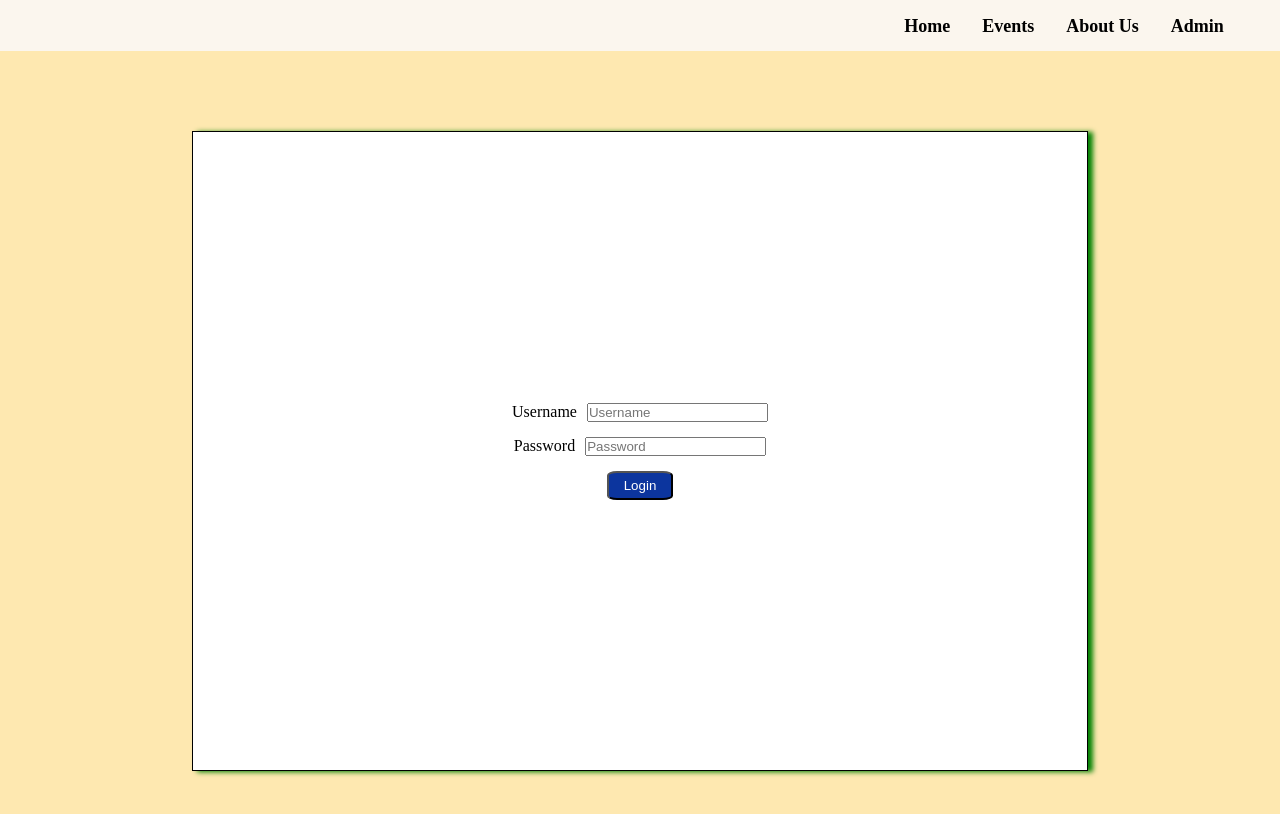
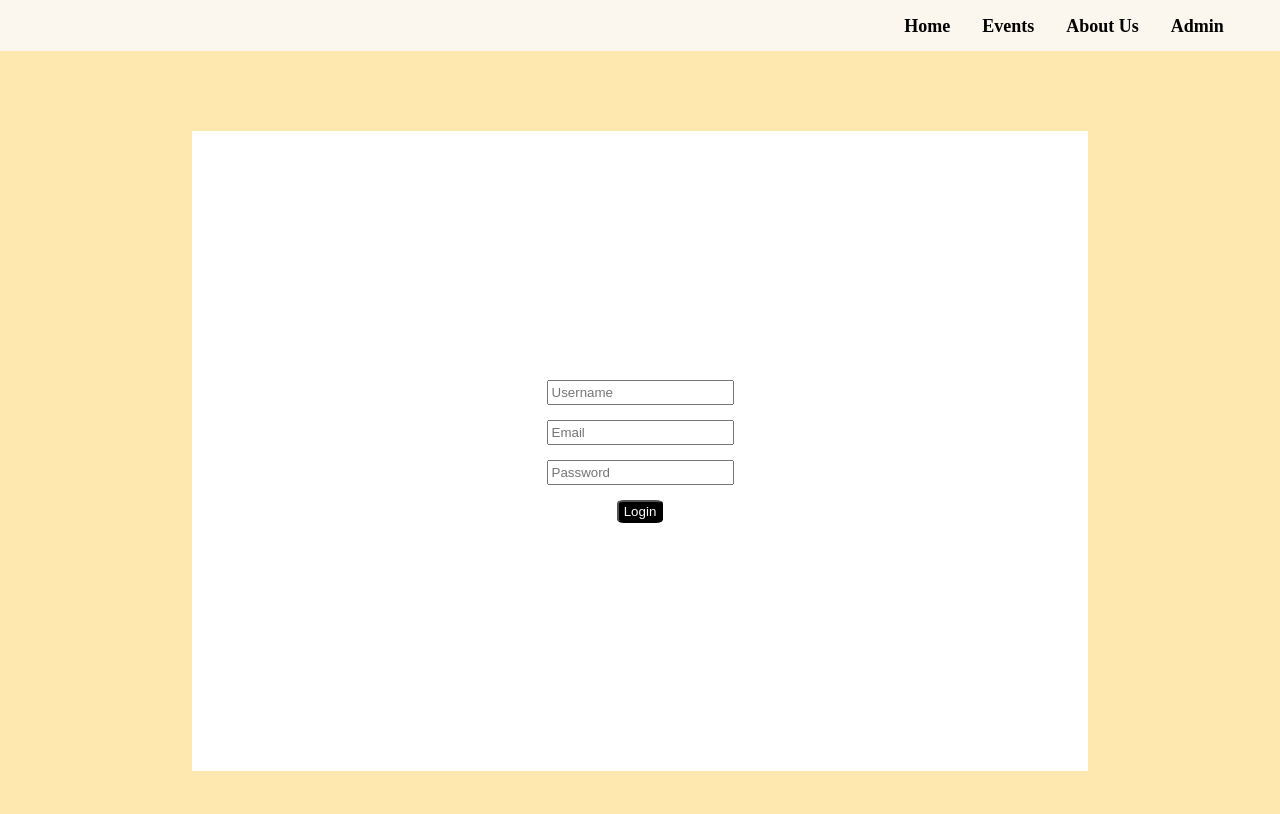
Before and after one commit to sidiBtr/CSCI480-project, a React (Vite) app in the folder frontend/: page /admin in a window 1280 px wide. Shown: the top 814 px of the page. Built offline with nearby package versions, Linux system fonts and the light colour scheme.

Commit message:
styling admin page

```diff
--- a/frontend/src/pages/Admin.jsx
+++ b/frontend/src/pages/Admin.jsx
@@ -5,15 +5,12 @@ export default function Admin() {
   return (
     <div className='admin-container'>
       <form>
-        <div>
-            <label>Username</label>
             <input type='text' id='username' required placeholder='Username'/>
-        </div>
-        <div>
-            <label>Password</label>
-            <input type='text' id='username' required placeholder='Password'/>
-        </div>
-        <button>Login</button>
+            <input type='text' id='email' required placeholder='Email'/>
+            <input type='text' id='password' required placeholder='Password'/>
+            <div>
+              <button>Login</button>
+            </div>
       </form>
     </div>
   )
--- a/frontend/src/pages/admin.css
+++ b/frontend/src/pages/admin.css
@@ -9,25 +9,22 @@
 form {
     display: flex;
     align-items: center;
+    flex-direction: column;
     justify-content: center;
-    flex-direction: column;
     gap: 15px;
     background: white;
-    border: 1px solid black;
     width: 70%;
     height: 80%;
-    box-shadow: 5px 1px 5px green;
 }
-label {
-    margin-right: 10px;
-}
+
 input {
     outline: none;
+    padding: 3px;
 }
 button {
-    background: #0C359E;
+    background: black;
     color: white;
-    padding: 5px 15px;
+    padding: 2px 5px;
     border-radius: 15%;
 }
 button:hover {
```
